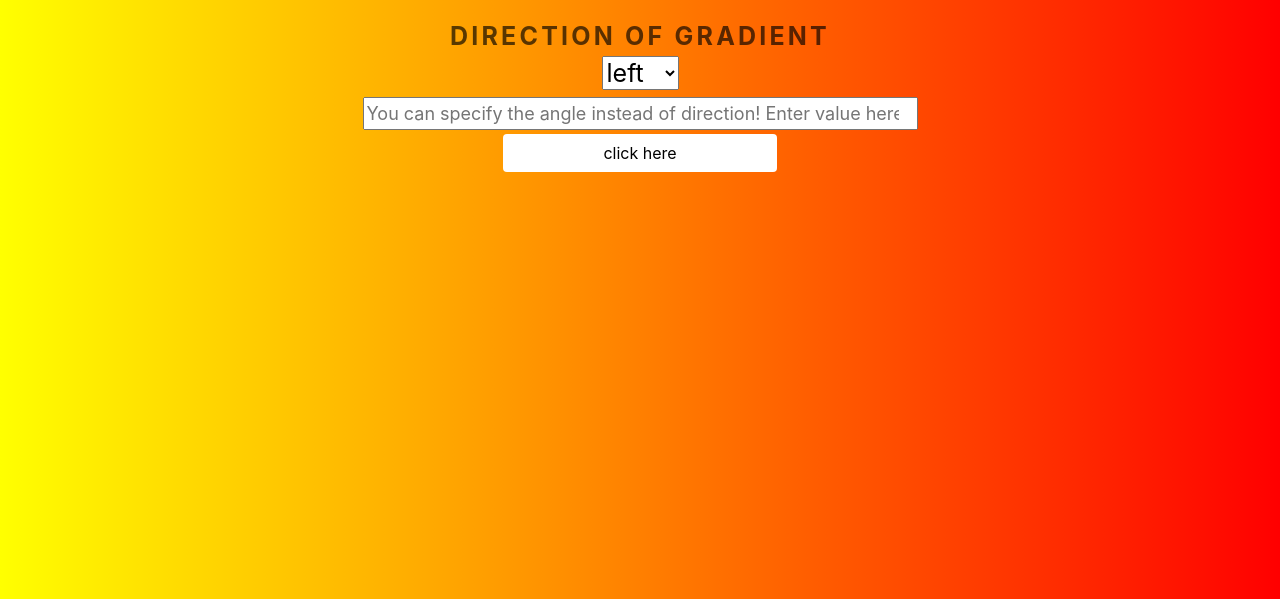
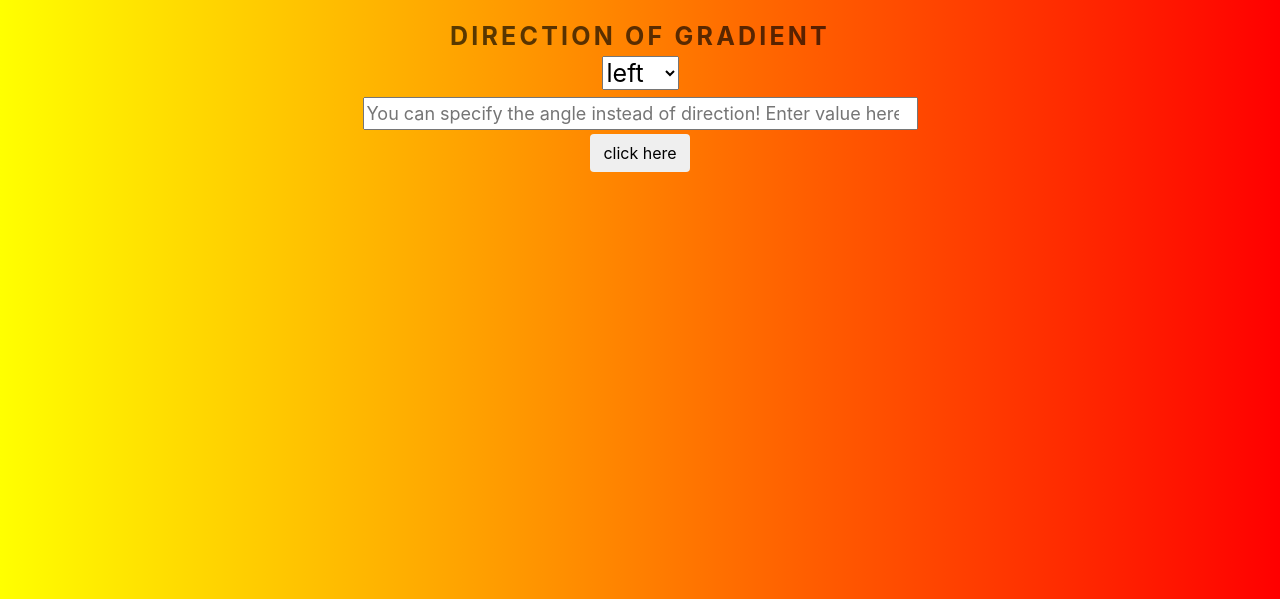
Before and after one commit to vedant2608/Color-Gradient-Creater, a plain HTML site: page index.html in a window 1280 px wide. Shown: the part 201-800 px from the top of the page. Drawn offline with nearby package versions, Linux system fonts and the light colour scheme.

Commit message:
Update index.html

```diff
--- a/index.html
+++ b/index.html
@@ -29,7 +29,7 @@
             </select><br>
             <input placeholder="You can specify the angle instead of direction! Enter value here" type="number"
                 id="percent" style="width:50%;font-size:18px;text-align:center;" min="-360" max="360"> <br>
-            <input type="btn" id="btn" class="btn btn-alert" value="click here" style="text-align:center;">
+            <input type="button" id="btn" class="btn btn-alert" value="click here" style="text-align:center;">
         </p>
         <h3 id="copy"></h3>
     </div>
```
